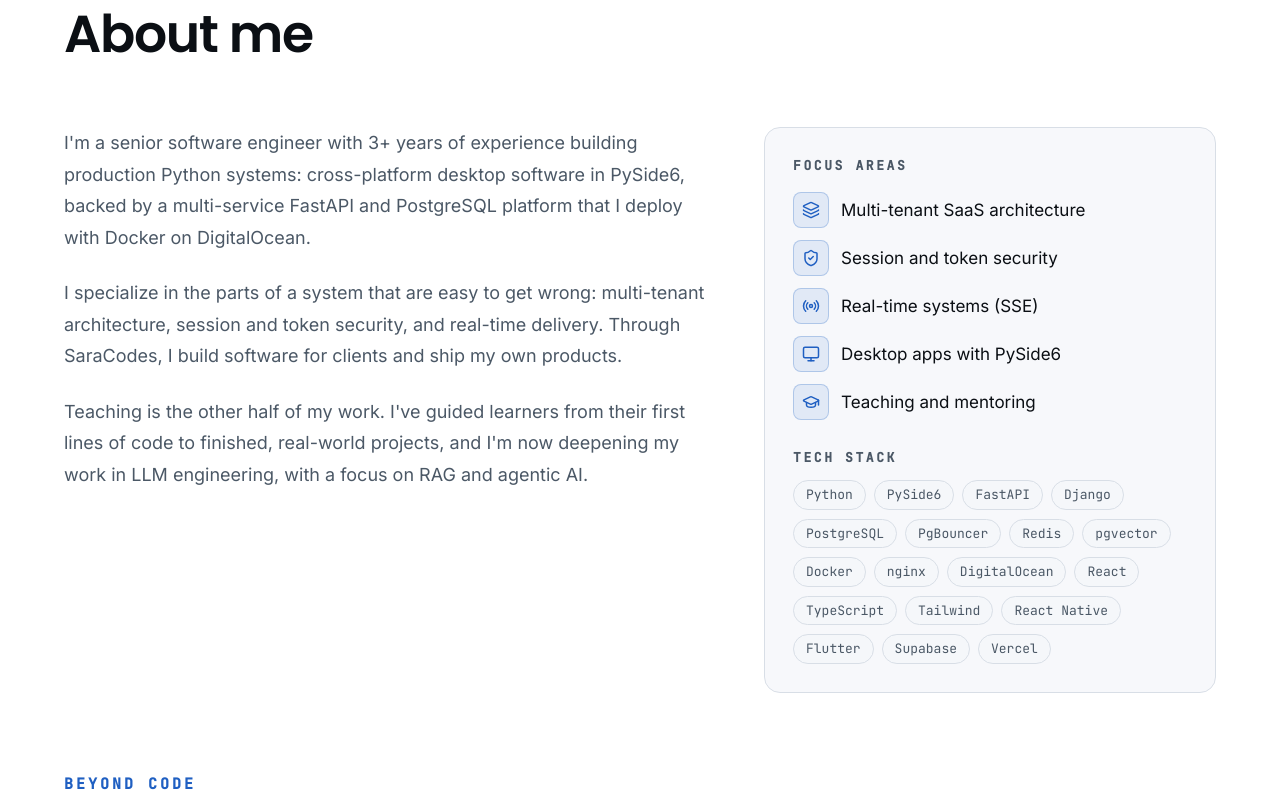
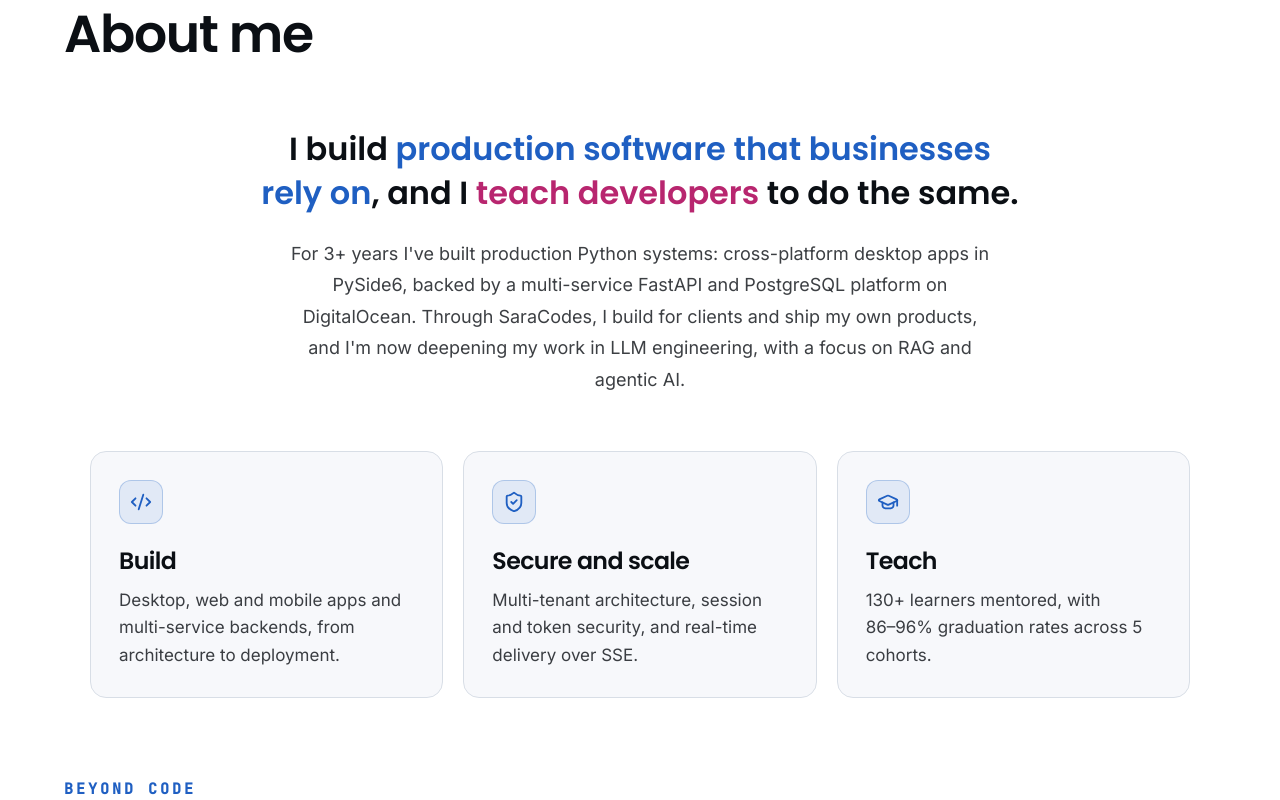
Before and after one commit to SaraMahran/saracodes, a React (Vite) app: page / in a window 1280 px wide. Shown: the part 1040-1840 px from the top of the page. Built offline with nearby package versions, Linux system fonts and the light colour scheme.

Commit message:
feat(about): simplify About content and refresh its layout

```diff
--- a/src/components/Footer.tsx
+++ b/src/components/Footer.tsx
@@ -1,34 +1,12 @@
-import { useState } from 'react';
 import { ArrowUp, Mail } from 'lucide-react';
 import { content } from '@/data/content';
 import { logo, logoHeightFor } from '@/lib/brandAssets';
 import { buttonClasses } from '@/lib/button';
-import { isMacLike } from '@/lib/platform';
 import { scrollToId } from '@/lib/scroll';
 import { SocialLinks } from './SocialLinks';
 
 const { brand, ui } = content;
 const FOOTER_LOGO_WIDTH = 144;
-
-/**
- * "Tip: press Ctrl K to navigate quickly", with ⌘ K on macOS / iOS (one symbol, never both).
- * Hidden on touch-only devices, where there is no keyboard shortcut to press, and in print.
- */
-function PaletteTip() {
-  const [isMac] = useState(isMacLike);
-  const [before, after = ''] = ui.paletteTip.split('{shortcut}');
-  const shortcut = isMac ? ui.paletteShortcut.mac : ui.paletteShortcut.other;
-
-  return (
-    <p data-palette-tip className="no-print [@media(pointer:coarse)]:hidden">
-      {before}
-      <kbd className="rounded border border-border bg-surface px-1.5 py-0.5 font-mono text-[11px] text-text">
-        {shortcut}
-      </kbd>
-      {after}
-    </p>
-  );
-}
 
 export function Footer() {
   const copyright = ui.copyright.replace('{year}', String(new Date().getFullYear()));
@@ -74,7 +52,6 @@
       <div className="border-t border-border/60">
         <div className="mx-auto flex max-w-6xl flex-col gap-2 px-4 py-6 text-xs text-muted sm:flex-row sm:items-center sm:justify-between sm:px-6 lg:px-8">
           <p>{copyright}</p>
-          <PaletteTip />
         </div>
       </div>
     </footer>
--- a/src/data/content.ts
+++ b/src/data/content.ts
@@ -143,18 +143,33 @@
   },
 
   about: {
-    paragraphs: [
-      "I'm a senior software engineer with 3+ years of experience building production Python systems: cross-platform desktop software in PySide6, backed by a multi-service FastAPI and PostgreSQL platform that I deploy with Docker on DigitalOcean.",
-      'I specialize in the parts of a system that are easy to get wrong: multi-tenant architecture, session and token security, and real-time delivery. Through SaraCodes, I build software for clients and ship my own products.',
-      "Teaching is the other half of my work. I've guided learners from their first lines of code to finished, real-world projects, and I'm now deepening my work in LLM engineering, with a focus on RAG and agentic AI.",
+    // Lead sentence as structured parts; "tone" highlights a segment with a color token.
+    lead: [
+      { text: 'I build ' },
+      { text: 'production software that businesses rely on', tone: 'primary' },
+      { text: ', and I ' },
+      { text: 'teach developers', tone: 'secondary' },
+      { text: ' to do the same.' },
     ],
-    focusAreasHeading: 'Focus areas',
-    focusAreas: [
-      { icon: 'Layers', text: 'Multi-tenant SaaS architecture' },
-      { icon: 'ShieldCheck', text: 'Session and token security' },
-      { icon: 'Radio', text: 'Real-time systems (SSE)' },
-      { icon: 'Monitor', text: 'Desktop apps with PySide6' },
-      { icon: 'GraduationCap', text: 'Teaching and mentoring' },
+    body: "For 3+ years I've built production Python systems: cross-platform desktop apps in PySide6, backed by a multi-service FastAPI and PostgreSQL platform on DigitalOcean. Through SaraCodes, I build for clients and ship my own products, and I'm now deepening my work in LLM engineering, with a focus on RAG and agentic AI.",
+    pillarsLabel: 'What I do',
+    pillars: [
+      {
+        icon: 'Code2',
+        title: 'Build',
+        text: 'Desktop, web and mobile apps and multi-service backends, from architecture to deployment.',
+      },
+      {
+        icon: 'ShieldCheck',
+        title: 'Secure and scale',
+        text: 'Multi-tenant architecture, session and token security, and real-time delivery over SSE.',
+      },
+      {
+        icon: 'GraduationCap',
+        title: 'Teach',
+        // The dash in 86–96% is wrapped in invisible U+2060 word joiners so the range never splits.
+        text: '130+ learners mentored, with 86⁠–⁠96% graduation rates across 5 cohorts.',
+      },
     ],
     beyondCode: {
       heading: 'Beyond code',
@@ -187,27 +202,6 @@
         },
       ],
     },
-    techStackHeading: 'Tech stack',
-    techStack: [
-      'Python',
-      'PySide6',
-      'FastAPI',
-      'Django',
-      'PostgreSQL',
-      'PgBouncer',
-      'Redis',
-      'pgvector',
-      'Docker',
-      'nginx',
-      'DigitalOcean',
-      'React',
-      'TypeScript',
-      'Tailwind',
-      'React Native',
-      'Flutter',
-      'Supabase',
-      'Vercel',
-    ],
   },
 
   services: [
@@ -665,9 +659,6 @@
     mobileNavLabel: 'Mobile',
     homeLinkLabel: 'SaraCodes home',
     logoMarkAlt: 'SaraCodes logo',
-    // Footer hint for the command palette. {shortcut} becomes one of the keys below.
-    paletteTip: 'Tip: press {shortcut} to navigate quickly',
-    paletteShortcut: { mac: '⌘ K', other: 'Ctrl K' },
     openMenu: 'Open menu',
     closeMenu: 'Close menu',
     switchToLight: 'Switch to light theme',
--- a/src/data/types.ts
+++ b/src/data/types.ts
@@ -99,18 +99,25 @@
   items: BeyondCodeItem[];
 }
 
-export interface FocusArea {
+/** A piece of a sentence; tone highlights it with a color token. */
+export interface TextPart {
+  text: string;
+  tone?: 'primary' | 'secondary';
+}
+
+export interface Pillar {
   icon: IconName;
+  title: string;
   text: string;
 }
 
 export interface About {
-  paragraphs: string[];
-  focusAreasHeading: string;
-  focusAreas: FocusArea[];
+  lead: TextPart[];
+  body: string;
+  /** Accessible name for the pillars list. */
+  pillarsLabel: string;
+  pillars: Pillar[];
   beyondCode?: BeyondCode;
-  techStackHeading: string;
-  techStack: string[];
 }
 
 export interface Service {
@@ -304,8 +311,6 @@
   mobileNavLabel: string;
   homeLinkLabel: string;
   logoMarkAlt: string;
-  paletteTip: string;
-  paletteShortcut: { mac: string; other: string };
   openMenu: string;
   closeMenu: string;
   switchToLight: string;
--- a/src/lib/platform.ts
+++ /dev/null
@@ -1,14 +0,0 @@
-interface NavigatorWithUAData extends Navigator {
-  userAgentData?: { platform?: string };
-}
-
-/**
- * True on macOS and iOS, for showing ⌘ instead of Ctrl. Prefers the modern
- * navigator.userAgentData.platform, then the older navigator.platform, then the user agent.
- */
-export function isMacLike() {
-  if (typeof navigator === 'undefined') return false;
-  const nav = navigator as NavigatorWithUAData;
-  const platform = nav.userAgentData?.platform || nav.platform || nav.userAgent;
-  return /mac|iphone|ipad|ipod/i.test(platform);
-}
--- a/src/sections/About.tsx
+++ b/src/sections/About.tsx
@@ -1,59 +1,74 @@
-import { ChipList } from '@/components/Chip';
+import { Fragment } from 'react';
 import { Icon } from '@/components/Icon';
 import { Reveal, RevealItem } from '@/components/Reveal';
 import { Section } from '@/components/Section';
 import { content } from '@/data/content';
+import type { TextPart } from '@/data/types';
 import { isFilled, withoutTodo } from '@/lib/todo';
 
 const { about } = content;
+
+const toneClasses: Record<NonNullable<TextPart['tone']>, string> = {
+  primary: 'text-primary',
+  secondary: 'text-secondary',
+};
 
 // Items render even while their text has an inline "(TODO: ...)" note; only the note is dropped.
 const beyondCodeItems = (about.beyondCode?.items ?? [])
   .map((item) => ({ ...item, text: withoutTodo(item.text) }))
   .filter((item) => isFilled(item.title));
 
+/**
+ * About: a centered story (lead sentence + one paragraph), three highlight pillars, then the
+ * Beyond code grid. Secondary copy uses text at 80% opacity: brighter than `muted` and still
+ * WCAG AA (about 10:1) on bg and surface in both themes.
+ */
 export function About() {
   return (
     <Section id="about">
-      {/* Desktop: paragraphs (7/12) beside the Focus areas card (5/12), top-aligned.
-          Tablet and mobile: stacked, paragraphs first. */}
-      <div className="grid items-start gap-10 lg:grid-cols-12 lg:gap-12">
-        <Reveal stagger className="flex flex-col gap-6 lg:col-span-7">
-          {about.paragraphs.map((paragraph) => (
-            <RevealItem
-              key={paragraph}
-              as="p"
-              className="max-w-[62ch] text-[1.125rem] leading-[1.75] text-muted"
-            >
-              {paragraph}
+      <div className="mx-auto max-w-[760px] text-center">
+        <Reveal
+          as="p"
+          className="font-heading text-[clamp(1.5rem,2.5vw,2rem)] font-semibold leading-[1.35] text-text"
+        >
+          {about.lead.map((part, index) =>
+            part.tone ? (
+              <span key={index} className={toneClasses[part.tone]}>
+                {part.text}
+              </span>
+            ) : (
+              <Fragment key={index}>{part.text}</Fragment>
+            ),
+          )}
+        </Reveal>
+        <Reveal
+          as="p"
+          delay={0.1}
+          className="mx-auto mt-6 max-w-[62ch] text-[1.125rem] leading-[1.75] text-text/80"
+        >
+          {about.body}
+        </Reveal>
+      </div>
+
+      <Reveal stagger className="mx-auto mt-12 max-w-[1100px] md:mt-14">
+        <ul aria-label={about.pillarsLabel} className="print-cols-3 grid gap-5 md:grid-cols-3">
+          {about.pillars.map((pillar) => (
+            <RevealItem key={pillar.title} as="li" className="h-full">
+              {/* Card styles live on this inner element: Reveal sets an inline transform on the
+                  li, which would override the hover lift. */}
+              <article className="h-full rounded-2xl border border-border bg-surface/70 p-6 text-left transition-[transform,border-color] duration-300 hover:border-tertiary motion-safe:hover:-translate-y-1 sm:p-7">
+                <span className="flex h-11 w-11 items-center justify-center rounded-xl border border-primary/25 bg-primary/10 text-primary">
+                  <Icon name={pillar.icon} size={22} />
+                </span>
+                <h3 className="mt-5 font-heading text-xl font-semibold text-text">
+                  {pillar.title}
+                </h3>
+                <p className="mt-2 leading-relaxed text-text/80">{pillar.text}</p>
+              </article>
             </RevealItem>
           ))}
-        </Reveal>
-
-        <Reveal delay={0.1} className="lg:col-span-5">
-          <aside
-            aria-labelledby="about-focus-heading"
-            className="rounded-2xl border border-border bg-surface/70 p-6 sm:p-7"
-          >
-            <h3 id="about-focus-heading" className="section-label mb-4">
-              {about.focusAreasHeading}
-            </h3>
-            <ul className="flex flex-col gap-3">
-              {about.focusAreas.map((area) => (
-                <li key={area.text} className="flex items-center gap-3 text-text">
-                  <span className="flex h-9 w-9 shrink-0 items-center justify-center rounded-lg border border-primary/25 bg-primary/10 text-primary">
-                    <Icon name={area.icon} size={18} />
-                  </span>
-                  {area.text}
-                </li>
-              ))}
-            </ul>
-
-            <h3 className="section-label mb-3 mt-7">{about.techStackHeading}</h3>
-            <ChipList items={about.techStack} />
-          </aside>
-        </Reveal>
-      </div>
+        </ul>
+      </Reveal>
 
       {about.beyondCode && beyondCodeItems.length > 0 && (
         <div className="mt-16 md:mt-20">
--- a/src/styles/globals.css
+++ b/src/styles/globals.css
@@ -352,4 +352,14 @@
     border: 0 !important;
     padding: 0 !important;
   }
+
+  /* Short card rows (e.g. the About pillars) stay side by side instead of stacking at print width. */
+  .print-cols-3 {
+    grid-template-columns: repeat(3, minmax(0, 1fr)) !important;
+    gap: 0.75rem !important;
+  }
+
+  .print-cols-3 article {
+    padding: 1rem !important;
+  }
 }
```
Also changed, not shown: src/lib/icons.ts (+5 -7 lines), 1 other file (tests, documents, lock files or other folders).
